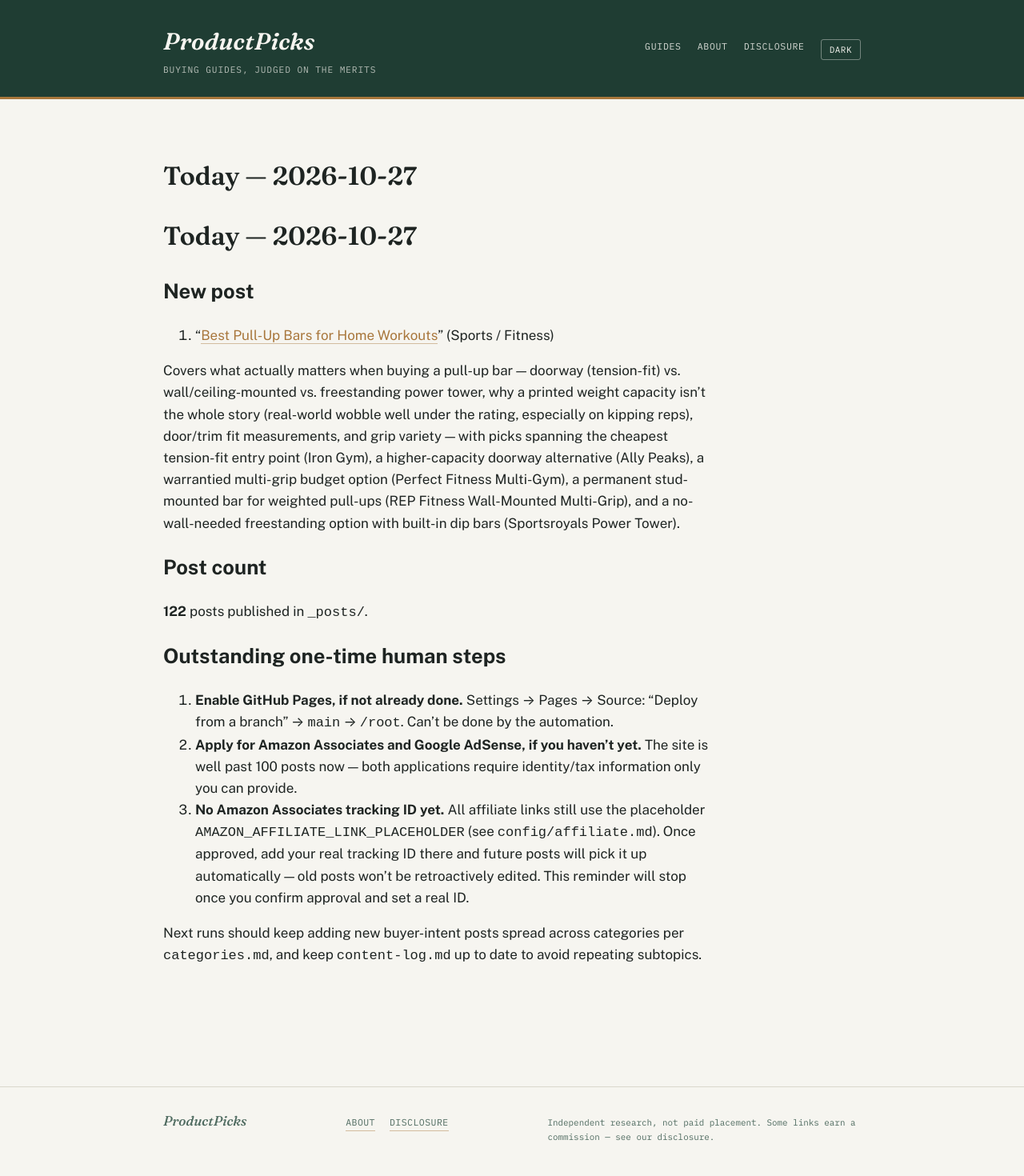
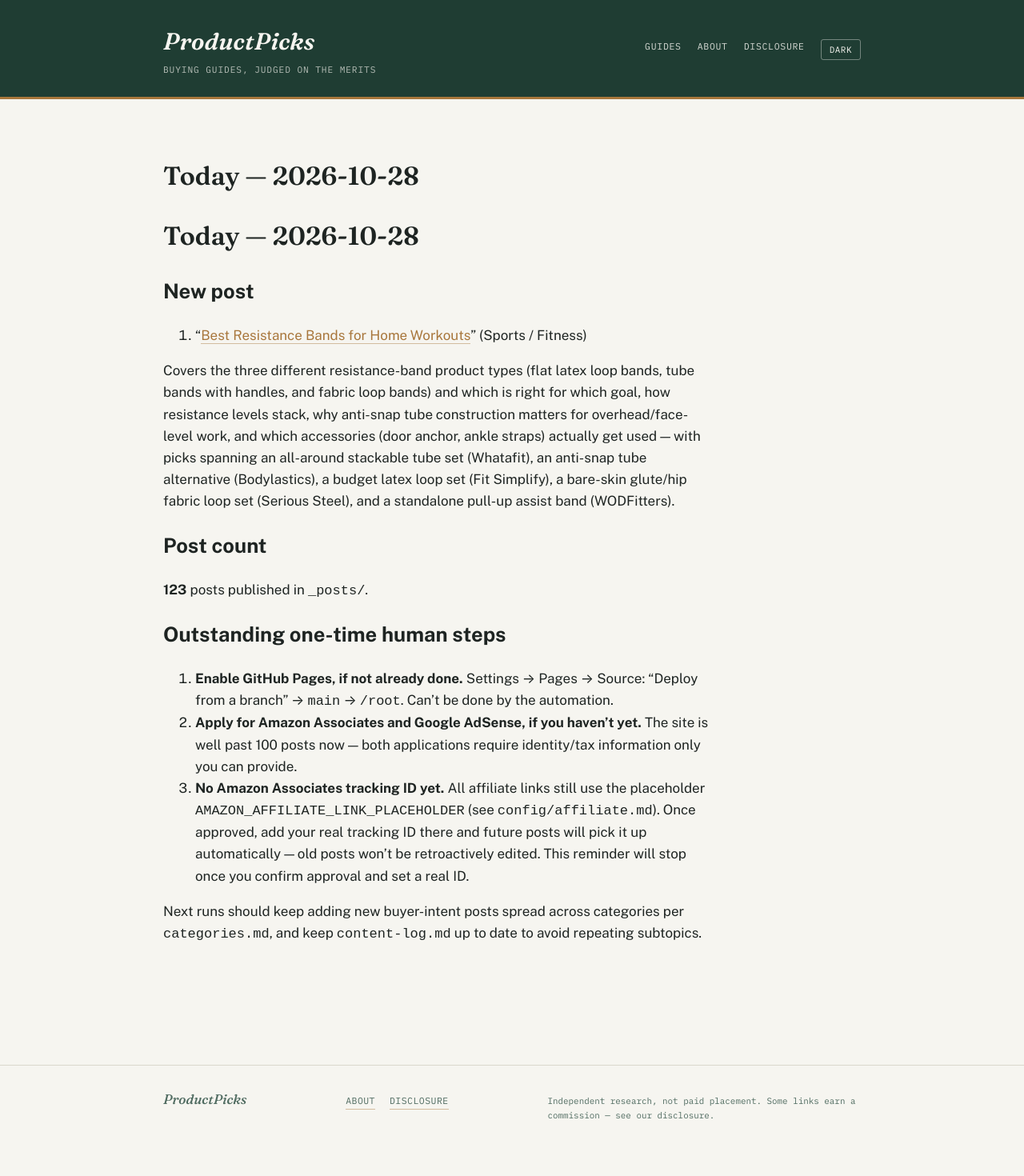
Before and after one commit to ajith198/ProductPicks, a Jekyll site: the page built from today.md, in a window 1280 px wide. Shown: the whole page at 80% size. Built offline with Jekyll 4.4.1, drawn with Linux system fonts in a browser that asks for light colours; our own code applies the rules of GitHub Pages for plain Markdown files; after the commit the page ends 1443 px from its top, so only the background shows below that.

Commit message:
daily: 2026-10-28 new post + log update
Add "Best Resistance Bands for Home Workouts" post (Sports/Fitness),
update content-log.md, today.md, and TODAY.md.

Co-Authored-By: Claude Sonnet 5 <noreply@anthropic.com>
Claude-Session: https://claude.ai/code/session_01UFLJpYLGoUQ7bjTDgi9WqM

```diff
--- a/today.md
+++ b/today.md
@@ -1,14 +1,14 @@
-# Today — 2026-10-27
+# Today — 2026-10-28
 
 ## New post
 
-1. "[Best Pull-Up Bars for Home Workouts](/fitness/buying-guides/best-pull-up-bars-for-home-workouts/)" (Sports / Fitness)
+1. "[Best Resistance Bands for Home Workouts](/fitness/buying-guides/best-resistance-bands-for-home-workouts/)" (Sports / Fitness)
 
-Covers what actually matters when buying a pull-up bar — doorway (tension-fit) vs. wall/ceiling-mounted vs. freestanding power tower, why a printed weight capacity isn't the whole story (real-world wobble well under the rating, especially on kipping reps), door/trim fit measurements, and grip variety — with picks spanning the cheapest tension-fit entry point (Iron Gym), a higher-capacity doorway alternative (Ally Peaks), a warrantied multi-grip budget option (Perfect Fitness Multi-Gym), a permanent stud-mounted bar for weighted pull-ups (REP Fitness Wall-Mounted Multi-Grip), and a no-wall-needed freestanding option with built-in dip bars (Sportsroyals Power Tower).
+Covers the three different resistance-band product types (flat latex loop bands, tube bands with handles, and fabric loop bands) and which is right for which goal, how resistance levels stack, why anti-snap tube construction matters for overhead/face-level work, and which accessories (door anchor, ankle straps) actually get used — with picks spanning an all-around stackable tube set (Whatafit), an anti-snap tube alternative (Bodylastics), a budget latex loop set (Fit Simplify), a bare-skin glute/hip fabric loop set (Serious Steel), and a standalone pull-up assist band (WODFitters).
 
 ## Post count
 
-**122** posts published in `_posts/`.
+**123** posts published in `_posts/`.
 
 ## Outstanding one-time human steps
 
```
Also changed, not shown: TODAY.md (+1 -1 lines), _posts/2026-10-28-best-resistance-bands-for-home-workouts.md (added, +54 -0 lines), content-log.md (+1 -0 lines).
